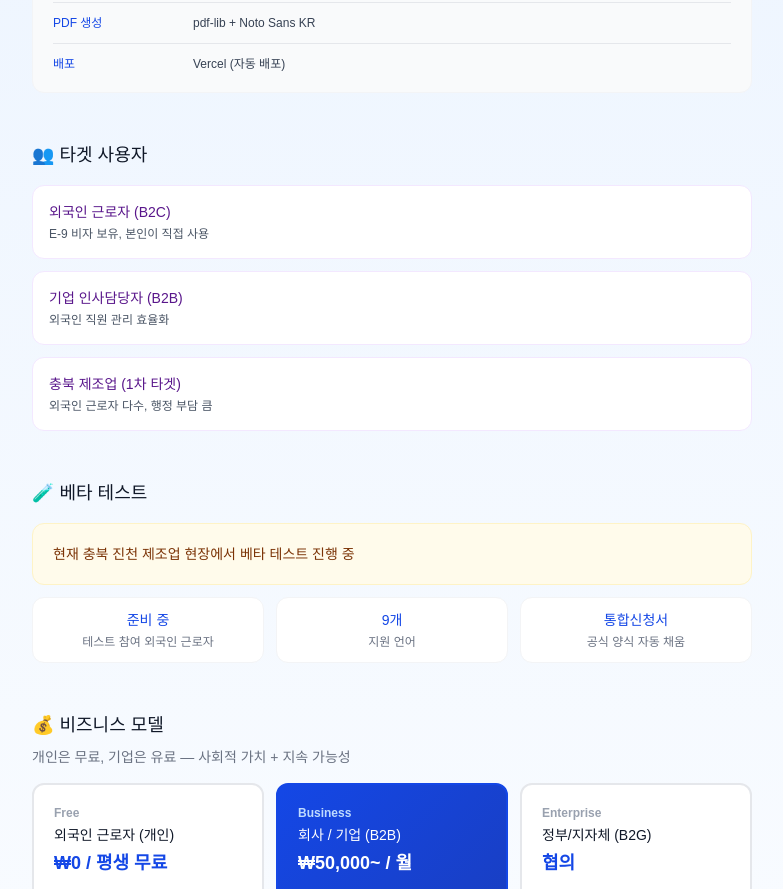
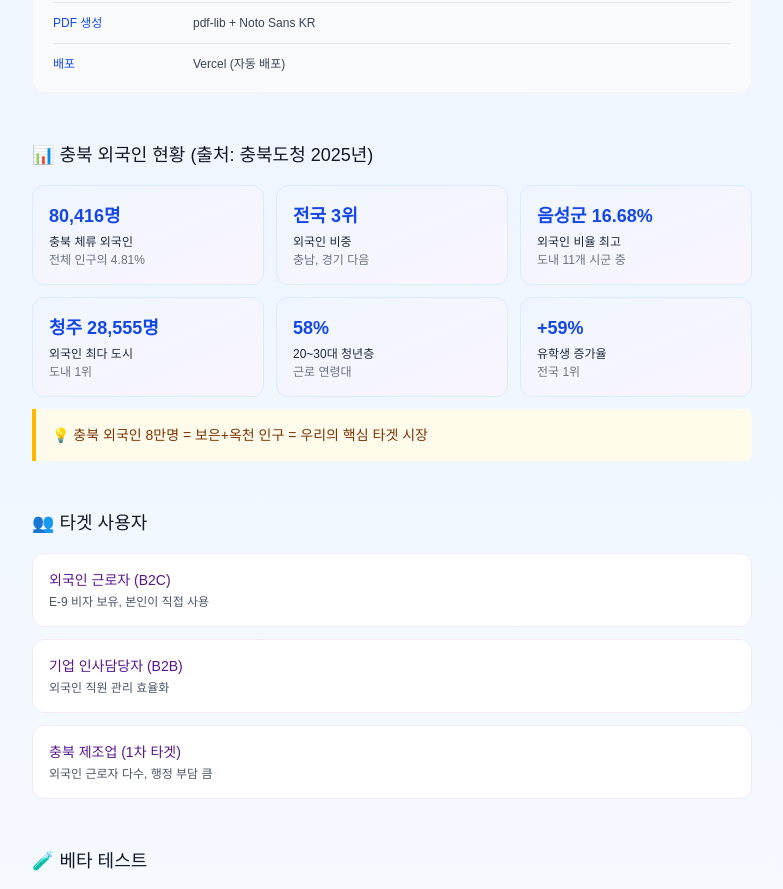
Before and after one commit to leesoyeol1213-glitch/immigration-helper, a Next.js app: page /about in a window 1280 px wide. Shown: the part 1598-2487 px from the top of the page, without its empty margins (248-1031 px from the left). Built offline with nearby package versions, Linux system fonts and the light colour scheme.

Commit message:
feat: 충북 외국인 통계 공공데이터 추가

```diff
--- a/app/about/page.tsx
+++ b/app/about/page.tsx
@@ -10,6 +10,16 @@ const TEXTS: Record<Lang, any> = {
     badge: "📋 About",
     title: "서류도우미가 무엇인가요?",
     subtitle: "외국인 근로자를 위한 AI 기반 행정서류 작성 도우미입니다",
+    chungbukTitle: "📊 충북 외국인 현황 (출처: 충북도청 2025년)",
+    chungbukStats: [
+      { value: "80,416명", label: "충북 체류 외국인", subLabel: "전체 인구의 4.81%" },
+      { value: "전국 3위", label: "외국인 비중", subLabel: "충남, 경기 다음" },
+      { value: "음성군 16.68%", label: "외국인 비율 최고", subLabel: "도내 11개 시군 중" },
+      { value: "청주 28,555명", label: "외국인 최다 도시", subLabel: "도내 1위" },
+      { value: "58%", label: "20~30대 청년층", subLabel: "근로 연령대" },
+      { value: "+59%", label: "유학생 증가율", subLabel: "전국 1위" },
+    ],
+    chungbukInsight: "💡 충북 외국인 8만명 = 보은+옥천 인구 = 우리의 핵심 타겟 시장",
     problemTitle: "🎯 해결하려는 문제",
     problems: [
       "외국인 근로자는 한국어 행정 용어가 어렵습니다",
@@ -96,6 +106,16 @@ const TEXTS: Record<Lang, any> = {
     badge: "📋 About",
     title: "What is 서류도우미?",
     subtitle: "AI-powered form helper for foreign workers in Korea",
+    chungbukTitle: "📊 Chungbuk Foreigners (Source: Chungbuk Province 2025)",
+    chungbukStats: [
+      { value: "80,416", label: "Foreigners in Chungbuk", subLabel: "4.81% of population" },
+      { value: "#3 in Korea", label: "Foreigner ratio", subLabel: "After Chungnam, Gyeonggi" },
+      { value: "Eumseong 16.68%", label: "Highest ratio", subLabel: "Among 11 cities" },
+      { value: "Cheongju 28,555", label: "Most foreigners", subLabel: "#1 in province" },
+      { value: "58%", label: "Aged 20-30s", subLabel: "Working age" },
+      { value: "+59%", label: "Int'l student growth", subLabel: "#1 in Korea" },
+    ],
+    chungbukInsight: "💡 80,000+ foreigners in Chungbuk = Our core target market",
     problemTitle: "🎯 The Problem",
     problems: [
       "Korean administrative terms are difficult for foreign workers",
@@ -182,6 +202,16 @@ const TEXTS: Record<Lang, any> = {
     badge: "📋 Giới thiệu",
     title: "서류도우미 là gì?",
     subtitle: "Trợ lý AI điền giấy tờ cho người lao động nước ngoài tại Hàn Quốc",
+    chungbukTitle: "📊 Người nước ngoài tại Chungbuk (2025)",
+    chungbukStats: [
+      { value: "80,416", label: "Người nước ngoài Chungbuk", subLabel: "4.81% dân số" },
+      { value: "Hạng 3", label: "Tỷ lệ người nước ngoài", subLabel: "Toàn quốc" },
+      { value: "Eumseong 16.68%", label: "Tỷ lệ cao nhất", subLabel: "Trong 11 thành phố" },
+      { value: "Cheongju 28,555", label: "Nhiều nhất", subLabel: "Hạng 1 tỉnh" },
+      { value: "58%", label: "Tuổi 20-30", subLabel: "Tuổi lao động" },
+      { value: "+59%", label: "Tăng du học sinh", subLabel: "Hạng 1 toàn quốc" },
+    ],
+    chungbukInsight: "💡 80.000+ người nước ngoài Chungbuk = Thị trường mục tiêu",
     problemTitle: "🎯 Vấn đề",
     problems: [
       "Thuật ngữ hành chính tiếng Hàn khó với người nước ngoài",
@@ -702,6 +732,23 @@ export default function AboutPage() {
           </div>
         </div>
 
+{/* 충북 통계 (충북 특화!) */}
+        <div className="mb-12">
+          <h2 className="text-lg font-medium text-gray-900 mb-4">{t.chungbukTitle}</h2>
+          <div className="grid grid-cols-2 md:grid-cols-3 gap-3 mb-3">
+            {t.chungbukStats?.map((stat: any, i: number) => (
+              <div key={i} className="bg-gradient-to-br from-blue-50 to-purple-50 border border-blue-100 rounded-xl p-4">
+                <p className="text-lg font-bold text-blue-700 mb-1">{stat.value}</p>
+                <p className="text-xs font-medium text-gray-800 mb-0.5">{stat.label}</p>
+                <p className="text-xs text-gray-500">{stat.subLabel}</p>
+              </div>
+            ))}
+          </div>
+          <div className="bg-amber-50 border-l-4 border-amber-400 p-4 rounded-r-lg">
+            <p className="text-sm text-amber-900 font-medium">{t.chungbukInsight}</p>
+          </div>
+        </div>
+
         <div className="mb-12">
           <h2 className="text-lg font-medium text-gray-900 mb-4">{t.targetTitle}</h2>
           <div className="space-y-3">
```
